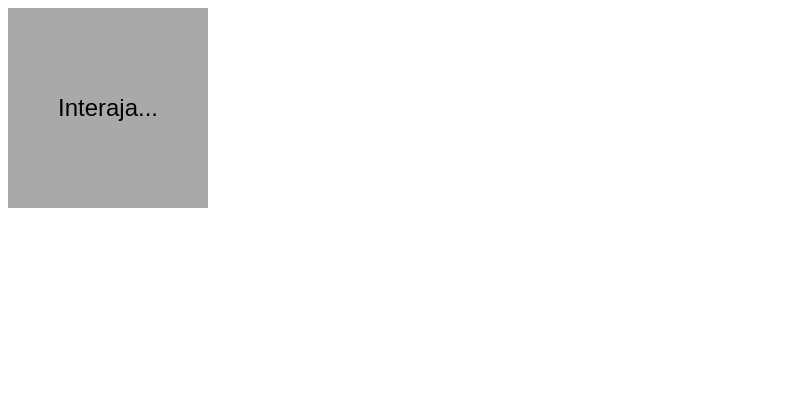
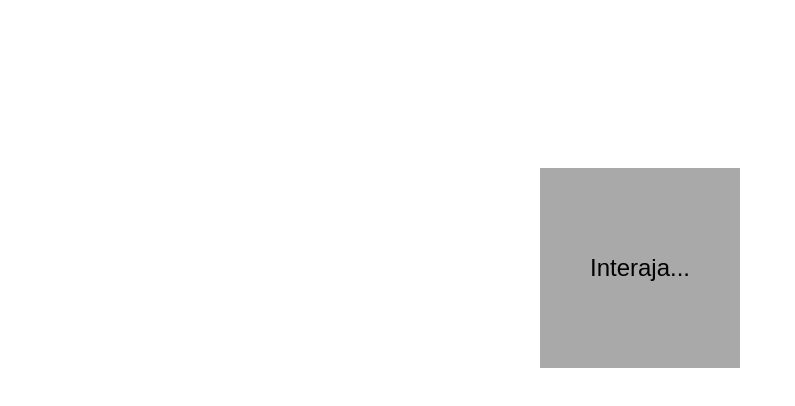
Before and after one commit to kalebemax/javascript, a plain HTML site: page exercicios/ex07/index.html in a window 1280 px wide. Shown: the whole page, without its empty margins (0-795 px from the left). Drawn offline with Linux system fonts and the light colour scheme.

Commit message:
centralizei a div

```diff
--- a/exercicios/ex07/index.html
+++ b/exercicios/ex07/index.html
@@ -8,10 +8,14 @@
         .area {
             background-color: darkgray;
             font: normal 18pt Arial;
+            text-align: center;
             width: 200px;
             height: 200px;
             line-height: 200px;
-            text-align: center;
+            position: relative;
+            top: 50%;
+            left: 50%;
+            transform: translate(-50%, 80%);
         }
     </style>
 </head>
```
